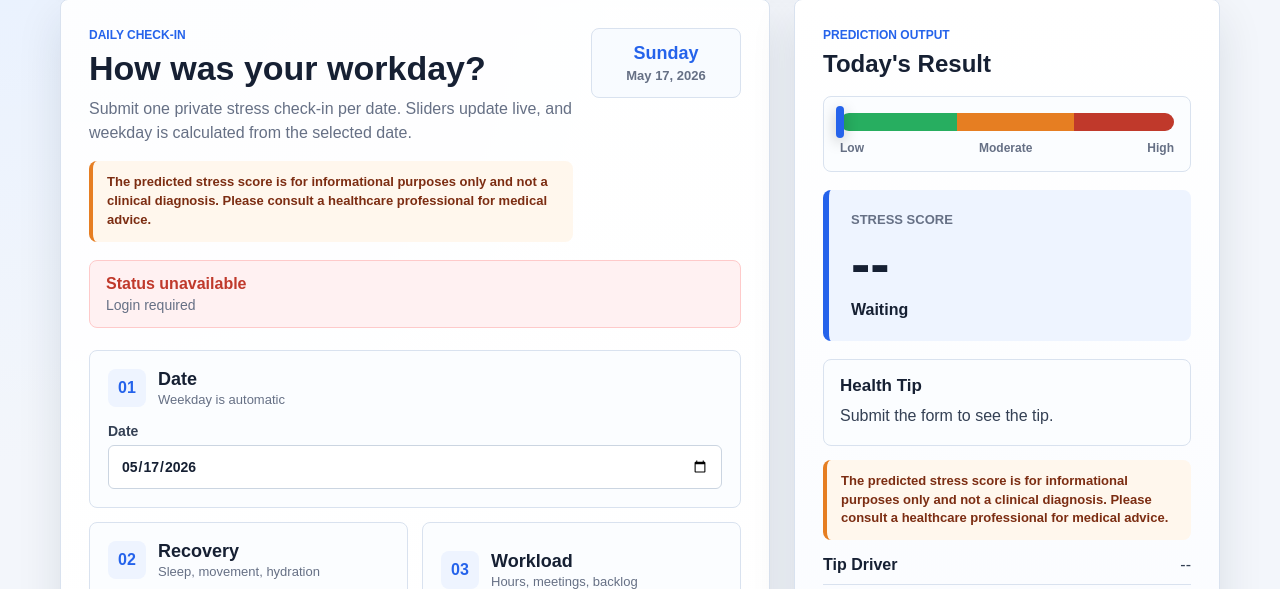
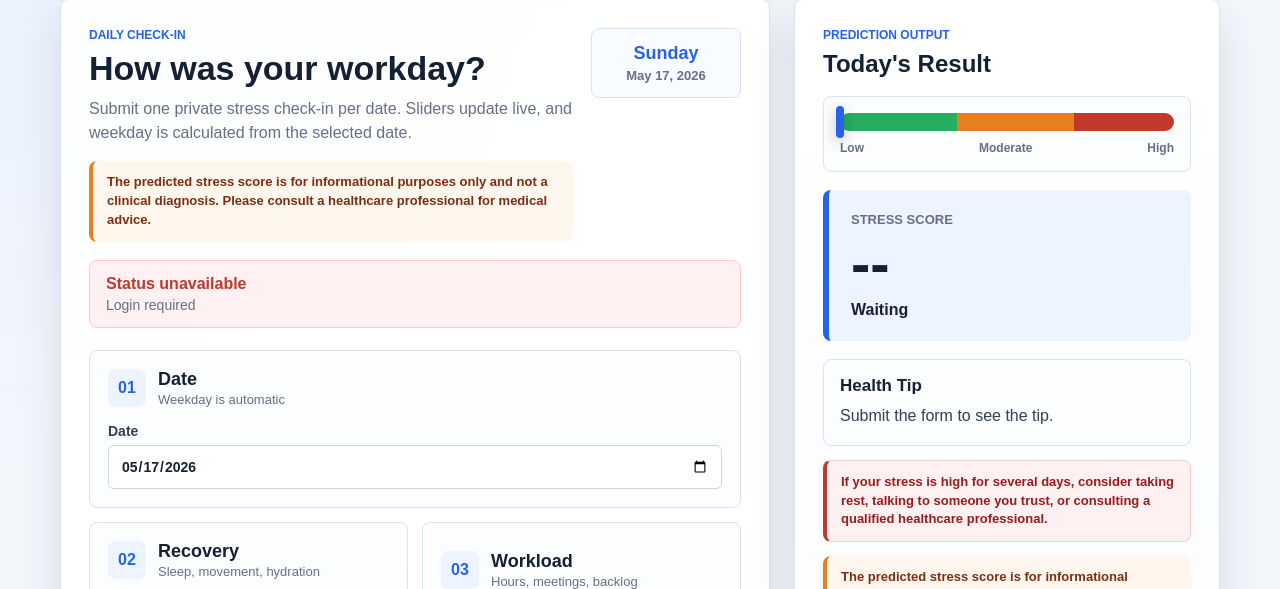
Before and after one commit to mca014ashritha-design/wfh_stress_demo, a Flask app: template frontend/templates/index.html in a window 1280 px wide. Shown: the part 109-698 px from the top of the page. Run offline with Flask 3, Linux system fonts and the light colour scheme; the template is opened without the code that fills it, so the values that code supplies are empty; parts of the project's set-up code (start-up, migrations or seed data) failed here and were passed over.

Commit message:
Add high stress support note

```diff
--- a/frontend/static/css/styles.css
+++ b/frontend/static/css/styles.css
@@ -1016,6 +1016,19 @@ button:disabled {
   }
 }
 
+
+.support-note {
+  margin: 14px 0 0;
+  padding: 12px 14px;
+  border: 1px solid #fecaca;
+  border-left: 4px solid var(--red);
+  border-radius: 8px;
+  background: #fff1f2;
+  color: #991b1b;
+  font-size: 13px;
+  font-weight: 800;
+  line-height: 1.45;
+}
 .disclaimer {
   margin: 14px 0 0;
   padding: 12px 14px;
--- a/frontend/templates/index.html
+++ b/frontend/templates/index.html
@@ -127,6 +127,7 @@
         <h3>Health Tip</h3>
         <p id="tipValue">Submit the form to see the tip.</p>
       </div>
+            <p class="support-note">If your stress is high for several days, consider taking rest, talking to someone you trust, or consulting a qualified healthcare professional.</p>
       <p class="disclaimer result-disclaimer">The predicted stress score is for informational purposes only and not a clinical diagnosis. Please consult a healthcare professional for medical advice.</p>
 
       <div class="result-meta">
```
